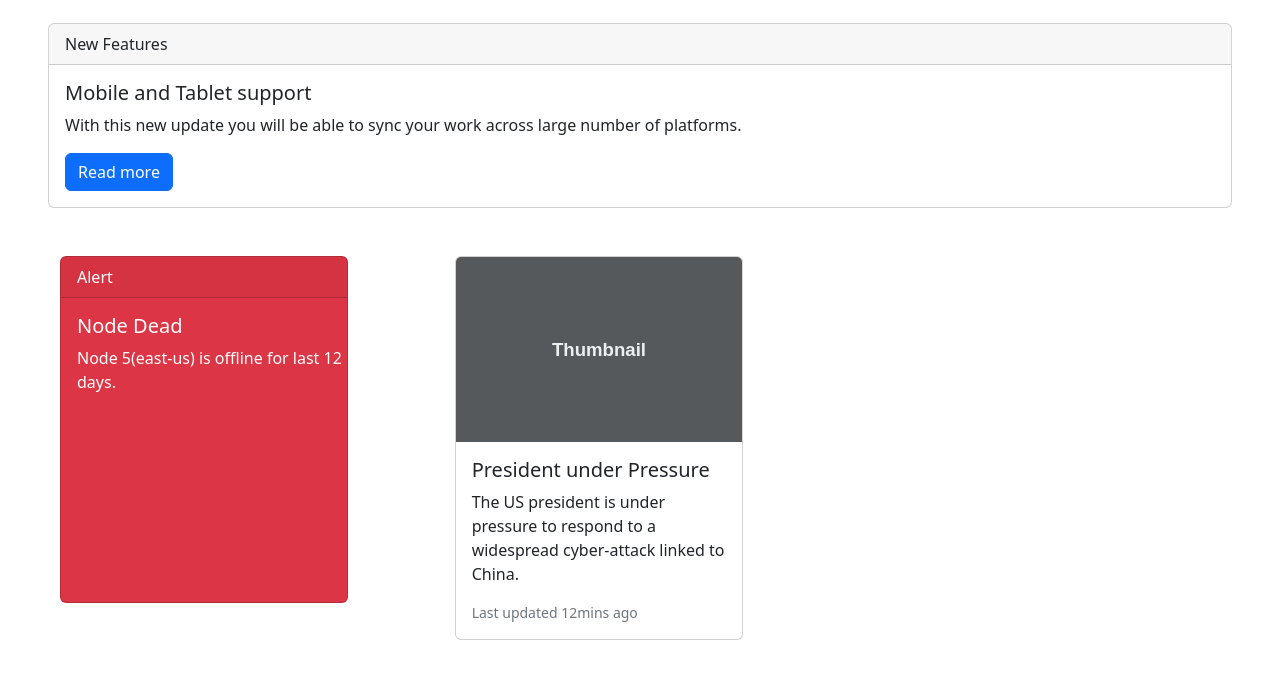
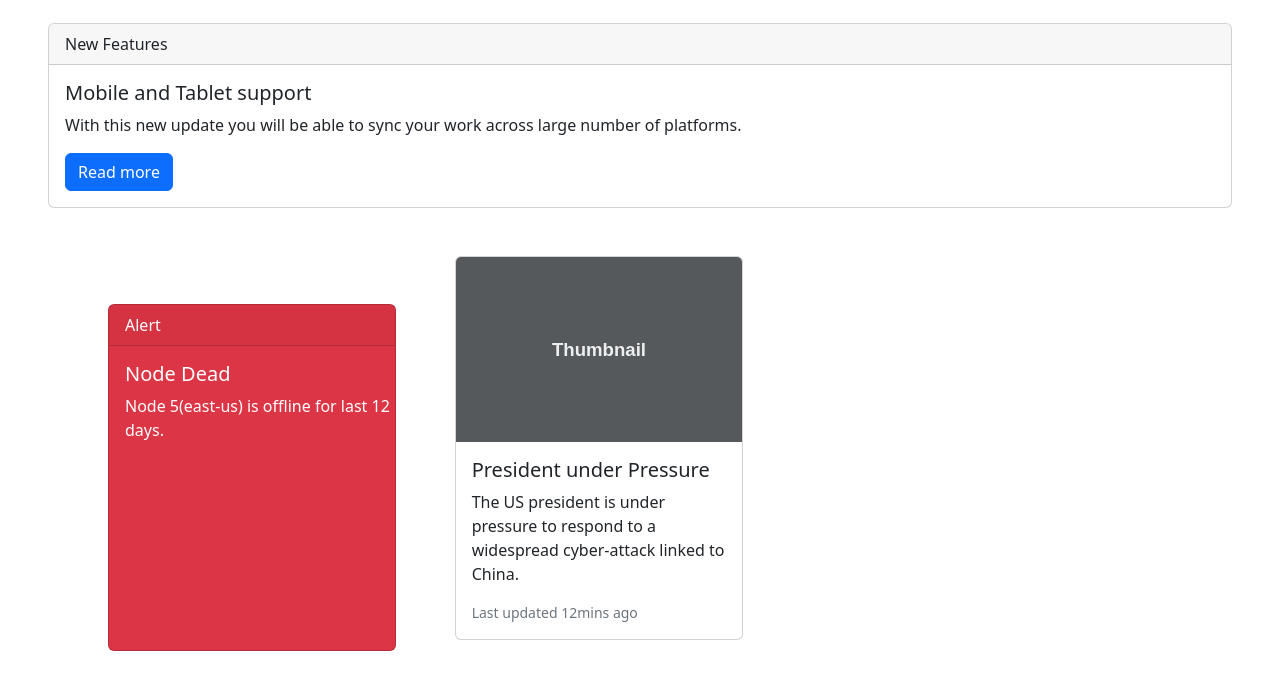
Before and after one commit to acciojob/bootstrap-card-Powerpoffgirl, a website: page main.html in a window 1280 px wide. Shown: the part 121-810 px from the top of the page. Drawn offline with nearby package versions, Linux system fonts and the light colour scheme.

Commit message:
completed

```diff
--- a/main.html
+++ b/main.html
@@ -23,7 +23,7 @@
 	  <div class="card-deck">
 		<div class="row m-5">
 			<div class="col-sm-12 col-md-6 col-lg-4">
-				<div class="card w-90 text-bg-danger mb-3" style="width: 18rem;">
+				<div class="card w-90 text-white bg-danger m-5" style="width: 18rem;">
 					<div class="card-header">
 						Alert
 					</div>
```
